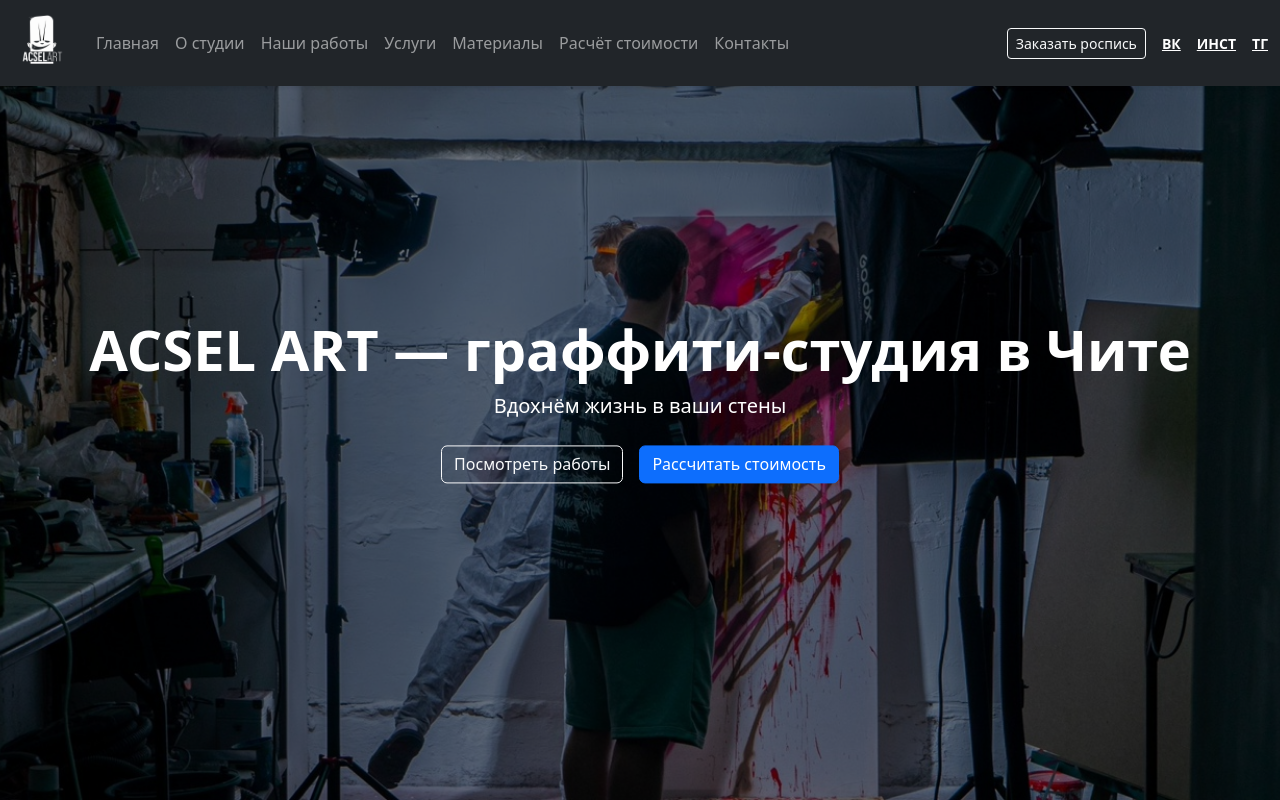
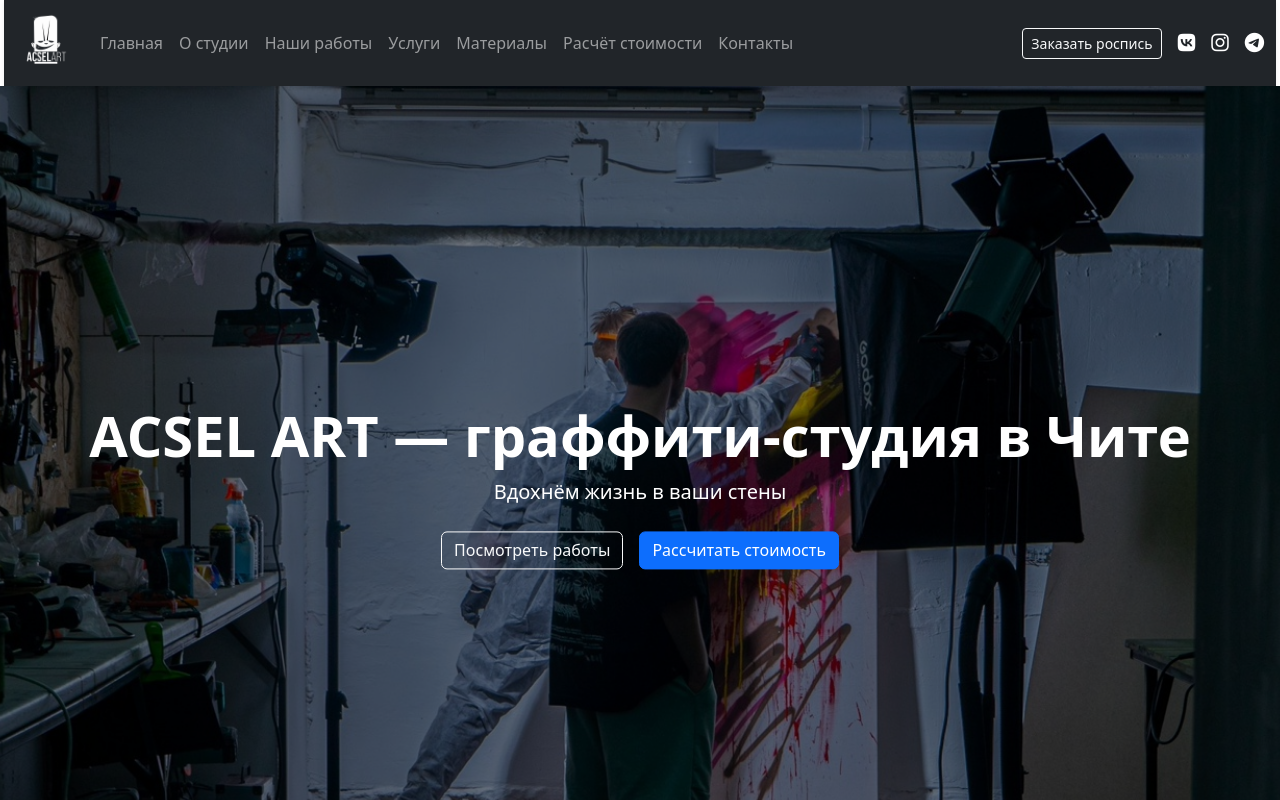
Before and after one commit to Danil192/AcselArt, a Vue app in the folder acsel-art-site/: page / in a window 1280 px wide. Built offline with nearby package versions, Linux system fonts and the light colour scheme.

Commit message:
дораотан навбар

```diff
--- a/acsel-art-site/index.html
+++ b/acsel-art-site/index.html
@@ -6,9 +6,9 @@
     <meta name="viewport" content="width=device-width, initial-scale=1.0" />
     <title>ACSEL ART.</title>
     <link
-  rel="stylesheet"
-  href="https://cdn.jsdelivr.net/npm/bootstrap-icons@1.11.3/font/bootstrap-icons.css"
-/>
+      rel="stylesheet"
+      href="https://cdnjs.cloudflare.com/ajax/libs/font-awesome/6.4.0/css/all.min.css"
+    />
   </head>
   <body>
     <div id="app"></div>
--- a/acsel-art-site/src/components/About.vue
+++ b/acsel-art-site/src/components/About.vue
@@ -45,14 +45,14 @@
 
 <script setup>
 const team = [
-  { name: 'Алексей Литвинец', role: 'Основатель / Художник', photo: '/images/human.jpg' },
-  { name: 'Григорий Русанов', role: 'Основатель / Художник', photo: '/images/human.jpg' },
-  { name: 'Андрей', role: 'Менеджер', photo: '/images/human.jpg' },
-  { name: 'Аня', role: 'Художник', photo: '/images/human.jpg' },
-  { name: 'Катя', role: 'Художник', photo: '/images/human.jpg' },
-  { name: 'Вика', role: 'Художник', photo: '/images/human.jpg' },
-  { name: 'Алексей', role: 'Художник', photo: '/images/human.jpg' },
-  { name: 'Ира', role: 'Художник', photo: '/images/human.jpg' },
+  { name: 'Алексей Литвинец', role: 'Основатель / Художник', photo: '/images/team/human.jpg' },
+  { name: 'Григорий Русанов', role: 'Основатель / Художник', photo: '/images/team/human.jpg' },
+  { name: 'Андрей', role: 'Менеджер', photo: '/images/team/human.jpg' },
+  { name: 'Аня', role: 'Художник', photo: '/images/team/human.jpg' },
+  { name: 'Катя', role: 'Художник', photo: '/images/team/human.jpg' },
+  { name: 'Вика', role: 'Художник', photo: '/images/team/human.jpg' },
+  { name: 'Алексей', role: 'Художник', photo: '/images/team/human.jpg' },
+  { name: 'Ира', role: 'Художник', photo: '/images/team/human.jpg' },
 ]
 </script>
 
--- a/acsel-art-site/src/components/Header.vue
+++ b/acsel-art-site/src/components/Header.vue
@@ -33,12 +33,17 @@
 
         <!-- КНОПКА + СОЦСЕТИ -->
         <div class="d-flex align-items-center gap-3">
-        <a href="#calculator" class="btn btn-outline-light btn-sm">Заказать роспись</a>
-        <a href="https://vk.com/acselart_chita" target="_blank" class="text-white small text-uppercase fw-bold">ВК</a>
-        <a href="https://instagram.com/yourprofile" target="_blank" class="text-white small text-uppercase fw-bold">ИНСТ</a>
-        <a href="https://t.me/yourchannel" target="_blank" class="text-white small text-uppercase fw-bold">ТГ</a>
+          <a href="#calculator" class="btn btn-outline-light btn-sm">Заказать роспись</a>
+          <a href="https://vk.com/acselart_chita" target="_blank" class="text-white fs-5">
+            <i class="fab fa-vk"></i>
+          </a>
+          <a href="https://instagram.com/yourprofile" target="_blank" class="text-white fs-5">
+            <i class="fab fa-instagram"></i>
+          </a>
+          <a href="https://t.me/yourchannel" target="_blank" class="text-white fs-5">
+            <i class="fab fa-telegram-plane"></i>
+          </a>
         </div>
-
       </div>
     </div>
   </nav>
@@ -48,11 +53,27 @@
 </script>
 
 <style scoped>
+body {
+  padding-top: 80px;
+}
 .navbar-nav .nav-link {
   font-weight: 500;
 }
-
 .navbar-brand {
   letter-spacing: 1px;
 }
+.navbar {
+  position: relative;
+}
+.navbar.fixed-top {
+  left: 0;
+  right: 0;
+  width: calc(100% - 8px); /* убрали пару пикселей под скролл */
+  margin: 0 auto; /* выровнять по центру */
+  box-sizing: border-box;
+  z-index: 1030;
+}
+html {
+  scrollbar-gutter: stable;
+}
 </style>
--- a/acsel-art-site/vite.config.js
+++ b/acsel-art-site/vite.config.js
@@ -1,7 +1,16 @@
 import { defineConfig } from 'vite'
 import vue from '@vitejs/plugin-vue'
+import path from 'path'
 
 export default defineConfig({
   plugins: [vue()],
-  base: '/AcselArt/',
+  //base: '/AcselArt/',
+  server: {
+    fs: {
+      allow: [
+        '.',
+        path.resolve(__dirname, '../'),
+      ]
+    }
+  }
 })
```
Also changed, not shown: acsel-art-site/public/images/example_work.jpg (added), acsel-art-site/public/images/example_work2.jpg (added).
